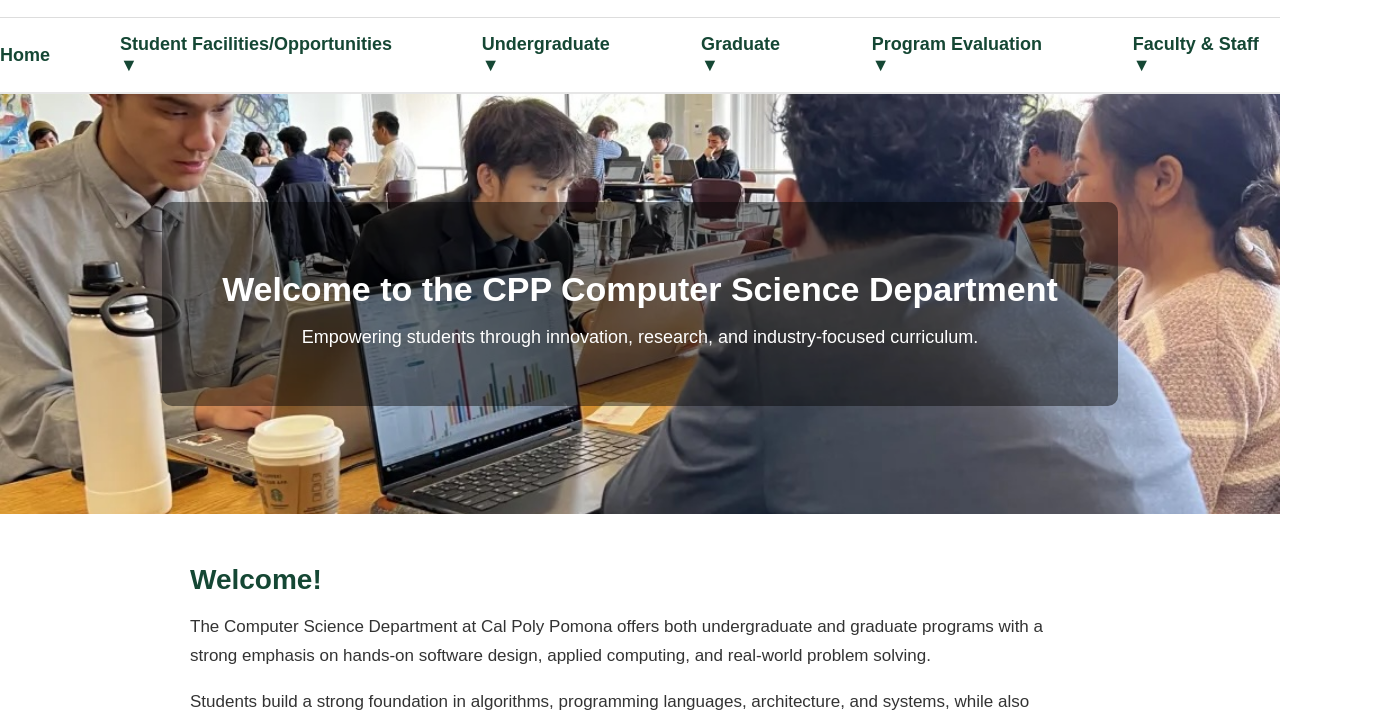
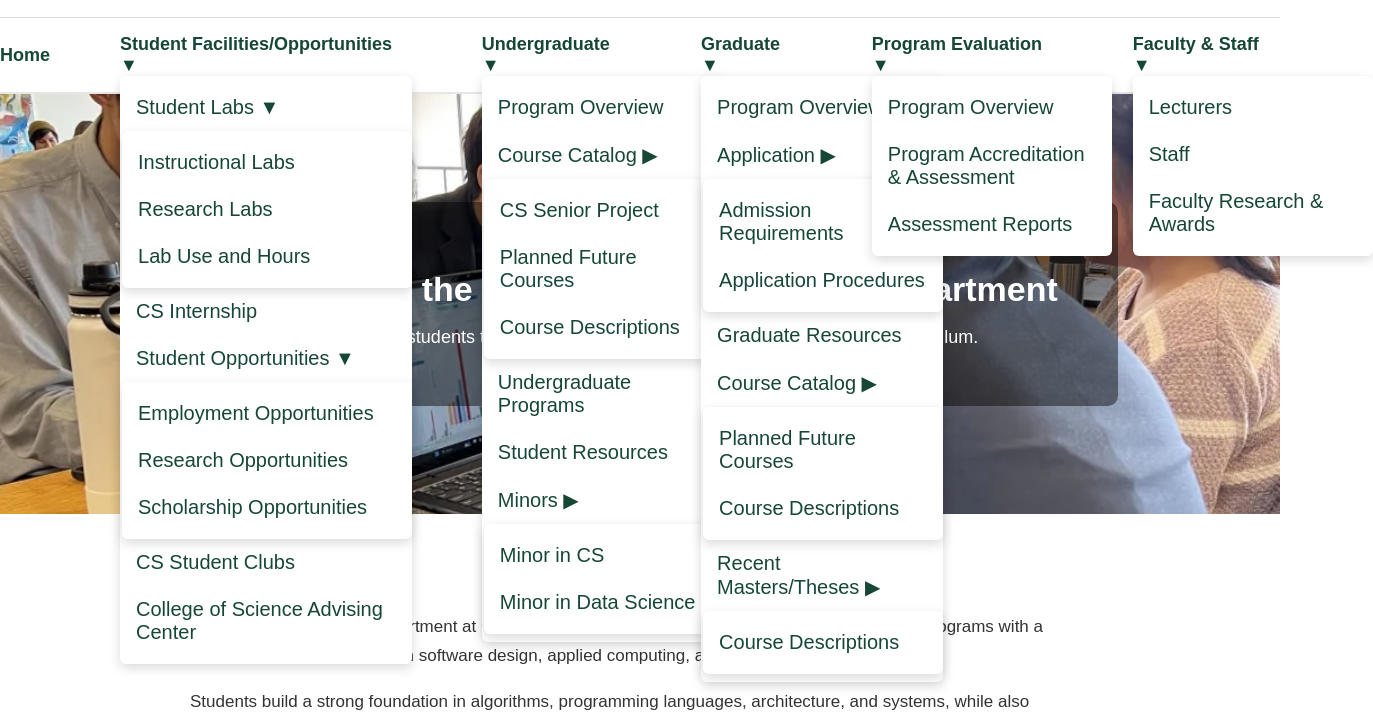
Before and after one commit to Bryansn/cs-website-redesign-phase2, a plain HTML site: page index.html in a window 1280 px wide. Shown: the part 78-800 px from the top of the page, 1373 px wide, since content can reach past the window. Drawn offline with Linux system fonts and the light colour scheme.

Commit message:
fixed style sheet

```diff
--- a/styles.css
+++ b/styles.css
@@ -324,13 +324,10 @@ a {
     max-width: 900px;
     margin: 0 auto 30px auto;
     font-size: 28px;
-<<<<<<< HEAD
-=======
     color: #ffffff;
 }
 
 .white-title {
->>>>>>> 7da9dfe (final commit)
     color: #ffffff;
 }
 
@@ -435,17 +432,14 @@ a {
 .dropdown-submenu {
     top: 0;
     left: 100%;
-    margin-left: 2px; /* prevents accidental gaps */
+    margin-left: 2px;
 }
 
-/* Increase hit area so user can move without losing hover */
 .dropdown-menu,
 .dropdown-submenu {
     padding: 8px 0;
 }
 
-/* ========================================================= */
-/* ====================== Undergraduate Sections ===================== */
     .page-container {
         max-width: 1100px;
         margin: 40px auto 20px auto;
@@ -563,3 +557,27 @@ a {
         color: #154734;
         text-decoration: none;
     }
+    /* ===== FORCE ALL NAV MENUS OPEN FOR PRESENTATION ===== */
+
+/* Show all first-level dropdowns */
+.dropdown:hover .dropdown-menu,
+.dropdown .dropdown-menu {
+    display: block !important;
+    opacity: 1 !important;
+    visibility: visible !important;
+}
+
+/* Show all second-level submenus */
+.dropdown-sub:hover .dropdown-submenu,
+.dropdown-sub .dropdown-submenu {
+    display: block !important;
+    opacity: 1 !important;
+    visibility: visible !important;
+}
+
+/* Optional: make submenus stack downward instead of flying to the right */
+.dropdown-submenu {
+    position: relative !important;
+    left: 0 !important;
+    top: 0 !important;
+}
```
